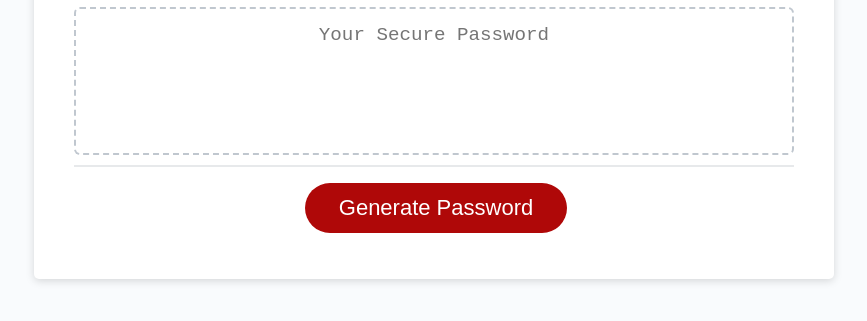
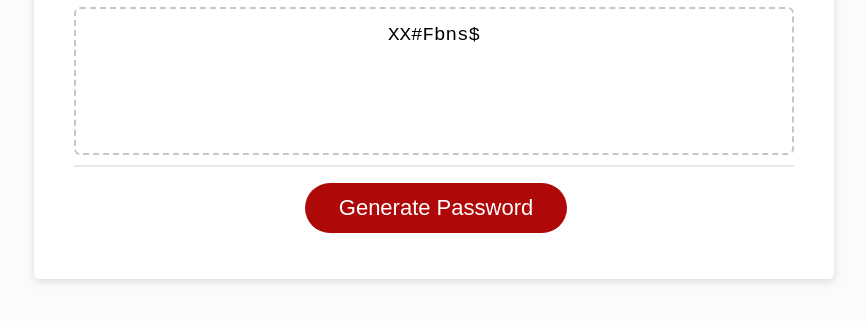
Before and after one commit to zhuzhu930/hw3-PasswordGenerator-JD, a plain HTML site: page index.html in a window 1280 px wide. Both pictures are taken after a click on the button "Generate Password". Shown: the part 241-562 px from the top of the page, without its empty margins (206-1073 px from the left). Drawn offline with Linux system fonts and the light colour scheme.

Commit message:
fixed the basic generator, need to add prompts

```diff
--- a/index.html
+++ b/index.html
@@ -25,7 +25,7 @@
           ></textarea>
         </div>
         <div class="card-footer">
-          <button id="generate" class="btn">Generate Password</button>
+          <button id="generate" class="btn" onclick="generateRun()">Generate Password</button>
         </div>
       </div>
     </div>
--- a/script.js
+++ b/script.js
@@ -1,14 +1,66 @@
-// Assignment Code
+
+//button id="generate"
+//textarea id="password"
+
+// Approach 1: Make a string consist of Alphabets(lowercase and uppercase), Numbers and Special Characters. the we will use Math.random() and Math.floor() method to generate a number in between 0 and l-1(where l is length of string). To get the character of the string of a particular index we can use .charAt() method. This will keep concatenating the random character from the string until the password of the desired length is obtained.
+
+var textarea = document.getElementById("password");
 var generateBtn = document.querySelector("#generate");
 
-// Write password to the #password input
-function writePassword() {
-  var password = generatePassword();
-  var passwordText = document.querySelector("#password");
+/* Function to generate combination of password */
+function generatePassword() {
+    var passwordText = '';
+    var stringList = 'ABCDEFGHIJKLMNOPQRSTUVWXYZ' +
+              'abcdefghijklmnopqrstuvwxyz0123456789@#$';
 
-  passwordText.value = password;
+    for (i = 1; i <= 8; i++) {
+      var char = Math.floor(Math.random() * stringList.length + 1);
 
+      passwordText += stringList.charAt(char)
+    }
+
+    return passwordText;
+  }
+
+// function generateRun() {
+//     textarea.innerHTML = generatePassword();
+//   }
+
+generateBtn.addEventListener("click", generateRun);
+
+function generateRun() {
+  textarea.innerHTML = generatePassword();
 }
 
-// Add event listener to generate button
-generateBtn.addEventListener("click", writePassword);
+//   // Assignment Code
+// var generateBtn = document.querySelector("#generate");
+
+// // Write password to the #password input
+// function writePassword() {
+//   var password = generatePassword();
+//   var passwordText = document.querySelector("#password");
+
+//   passwordText.value = password;
+
+// }
+
+// // Add event listener to generate button
+// generateBtn.addEventListener("click", writePassword);
+
+
+
+// GIVEN I need a new, secure password
+// WHEN I click the button to generate a password
+// THEN I am presented with a series of prompts for password criteria
+// WHEN prompted for password criteria
+// THEN I select which criteria to include in the password
+// WHEN prompted for the length of the password
+// THEN I choose a length of at least 8 characters and no more than 128 characters
+// WHEN asked for character types to include in the password
+// THEN I confirm whether or not to include lowercase, uppercase, numeric, and/or special characters
+// WHEN I answer each prompt
+// THEN my input should be validated and at least one character type should be selected
+// WHEN all prompts are answered
+// THEN a password is generated that matches the selected criteria
+// WHEN the password is generated
+// THEN the password is either displayed in an alert or written to the page
```
